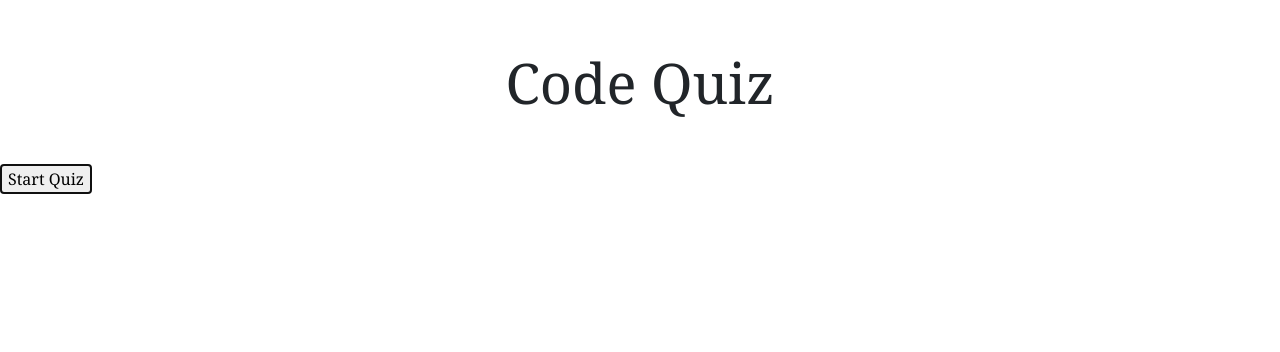
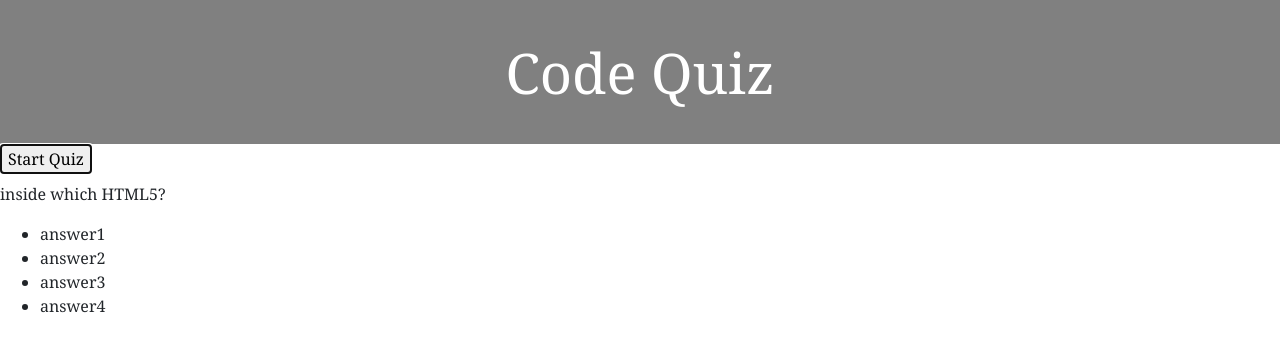
Before and after one commit to KannaVairavan/HW4_CodeQuiz, a plain HTML site: page index.html in a window 1280 px wide. Both pictures are taken after a click on the button "Start Quiz". Drawn offline with nearby package versions, Linux system fonts and the light colour scheme.

Commit message:
Updated displayquestion function and added local storadge

```diff
--- a/index.html
+++ b/index.html
@@ -24,7 +24,8 @@
             <div class="col-sm-12">
               <h1 id="time" style="text-align:center;"></h1>
             </div>
-            <div id= "displayQuestion" class="col-sm-12">
+            <div id= "displayQuestion"  class="col-sm-12">
+              <!-- <ul id="option-list">  </ul>           -->
 
             </div>
 
--- a/script.js
+++ b/script.js
@@ -1,15 +1,30 @@
 // Selects element by class
 var timeEl = document.querySelector("#time");
 var start = document.querySelector("#startButton");
-var questionDisplay=document.querySelector("#displayQuestion")
+var questionDiv=document.querySelector("#displayQuestion")
 var score = document.querySelector("#score")
+var optionList = document.querySelector("#option-list");
 var questionindex =0;
 var score =0;
+// Each question will have 20 seconds
+var timeLeft = 100;
+// Penalty time 10 seconds
+var penalty = 10;
+
+
+
+
 start.addEventListener("click", function(){
   console.log ("clicked");
+  // start quiz timer
+  // quizTimer();
+
   // Show first question (displayquiz function)
-  // start quiz timer
+  displayquiz();
+
   // reset score
+  // setScore();
+  // hide startbutton
 
 })
 
@@ -54,10 +69,36 @@ var questionMaster=[
 ]
 // function displayquiz
 function displayquiz(){
-var q = questionMaster[questionindex];
+  // clear data
+   questionDiv.innerHTML="";
+  //  optionList.innerHTML="";
+
+
+  var q = questionMaster[questionindex];
+
+  var pEl= document.createElement("p");
+  pEl.textContent = q.question;
+  questionDiv.appendChild(pEl);
+console.log(pEl);
+    console.log(q.question)
+  console.log( q.option.length)
+  var ulEl = document.createElement("ul");
+  questionDiv.appendChild(ulEl);
+    for (var i = 0; i < q.option.length; i++) {
+      var choice = q.option[i];
+      var listitem = document.createElement("li");
+      listitem.textContent = choice;
+      listitem.setAttribute("data-index", i);
+      ulEl.appendChild(listitem);
+
+      console.log( choice);
+    }
 
 }
+//
+function displayNext(){
 
+}
 // quizscore function
 function setScore(){
   //  Updates score to client storage
@@ -80,21 +121,18 @@ function renderScore(){
     score.textContent = score;
  }
 // pass boolean variable result
-// Each question will have 20 seconds
-var timeLeft = 100;
-// Penalty time 10
-var penalty = 10;
+
 // result
 function quizTimer() {
 
     var timeInterval = setInterval(function() {
       // for each wrong answer take away 10 seconds
-      if (result === false) {timeLeft = timeLeft-10}
-      timerEl.textContent = timeLeft + " seconds remaining";
+      // if (result === false) {timeLeft = timeLeft-10}
+      timeEl.textContent = timeLeft + " seconds remaining";
       timeLeft--;
 
       if (timeLeft === 0) {
-        timerEl.textContent = "Time's up!";
+        timeEl.textContent = "Time's up!";
 
         clearInterval(timeInterval);
       }
--- a/style.css
+++ b/style.css
@@ -1,7 +1,3 @@
- {
-  box-sizing: border-box;
-}
-
 body {
   font-family: Georgia, "Times New Roman", Times, serif;
   margin: 0;
@@ -11,13 +7,12 @@ body {
   justify-content: flex-start;
 }
 header {
-    padding: 40px;
-    text-align: center;
-    background: brown
-    color: #fff;
-    border-bottom:30px #879274;
-  }
-
+  padding: 30px;
+  text-align: center;
+  background: gray;
+  color: white;
+  border-bottom: 20px #879274;
+}
 
 .large-font {
   font-size: 3.5em;
@@ -35,3 +30,18 @@ header {
 .timer-text {
   padding: 55px;
 }
+/* ul {
+  list-style-type: none;
+  padding: 0;
+  background-color: white;
+}
+
+li {
+  height: 15px;
+  margin-top: 5px;
+  margin-bottom: 5px;
+  padding: 5px;
+  background-color: #ff5d88;
+  color: white;
+  font-size: 1.5em;
+} */
```
